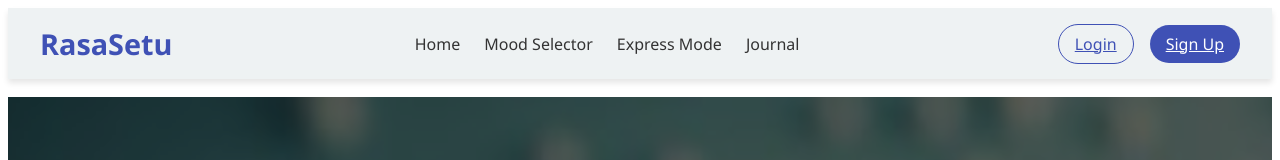
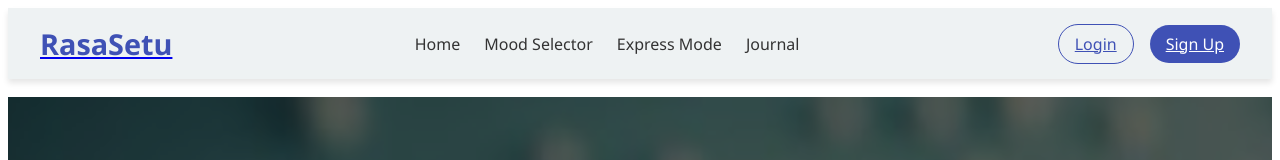
Before and after one commit to kaustubhpatil322/Byte-Verse, a React (Vite) app in the folder MargVedha/frontend/: page / in a window 1280 px wide. Shown: the top 160 px of the page. Built offline with nearby package versions, Linux system fonts and the light colour scheme.

Commit message:
basic changes

```diff
--- a/MargVedha/frontend/src/components/Navbar/Navbar.jsx
+++ b/MargVedha/frontend/src/components/Navbar/Navbar.jsx
@@ -11,7 +11,8 @@ const Navbar = () => {
 
   return (
     <nav className="navbar">
-      <div className="navbar-logo">RasaSetu</div>
+      <Link to="/" onClick={toggleMenu}><div className="navbar-logo">RasaSetu</div></Link>
+
 
       <div className={`navbar-links ${isMobileMenuOpen ? 'open' : ''}`}>
         <li><Link to="/" onClick={toggleMenu}>Home</Link></li>
```
